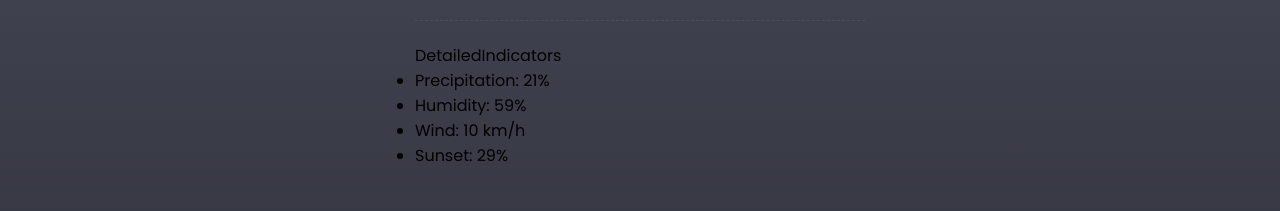
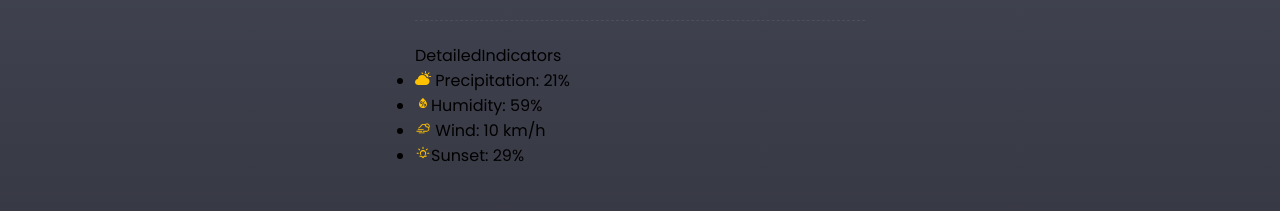
Before and after one commit to Yevhen999/weather-app, a Next.js app: page / in a window 1280 px wide. Shown: the part 276-487 px from the top of the page. Built offline with nearby package versions, Linux system fonts and the light colour scheme; no server answers.

Commit message:
add icons

```diff
--- a/components/DetailedIndicators/DetailedIndicators.jsx
+++ b/components/DetailedIndicators/DetailedIndicators.jsx
@@ -1,3 +1,6 @@
+import { IoPartlySunny } from "react-icons/io5";
+import { WiHumidity, WiNightCloudyWindy, WiSunset } from "react-icons/wi";
+
 import styles from "./DetailedIndicators.module.css";
 
 export const DetailedIndicators = () => {
@@ -6,15 +9,17 @@ export const DetailedIndicators = () => {
       DetailedIndicators
       <ul>
         <li>
-          Precipitation: <span>21%</span>
+          <IoPartlySunny color="#FFC100" /> Precipitation: <span>21%</span>
         </li>
         <li>
+          <WiHumidity color="#FFC100" />
           Humidity: <span>59%</span>
         </li>
         <li>
-          Wind: <span>10 km/h</span>
+          <WiNightCloudyWindy color="#FFC100" /> Wind: <span>10 km/h</span>
         </li>
         <li>
+          <WiSunset color="#FFC100" />
           Sunset: <span>29%</span>
         </li>
       </ul>
```
